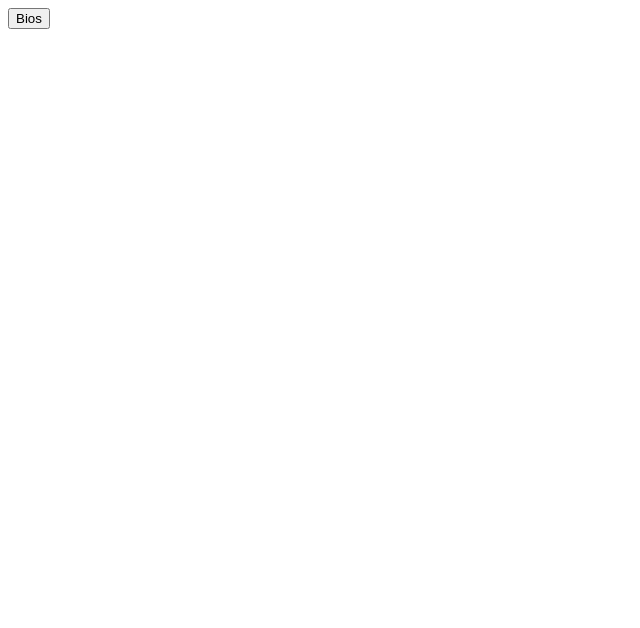
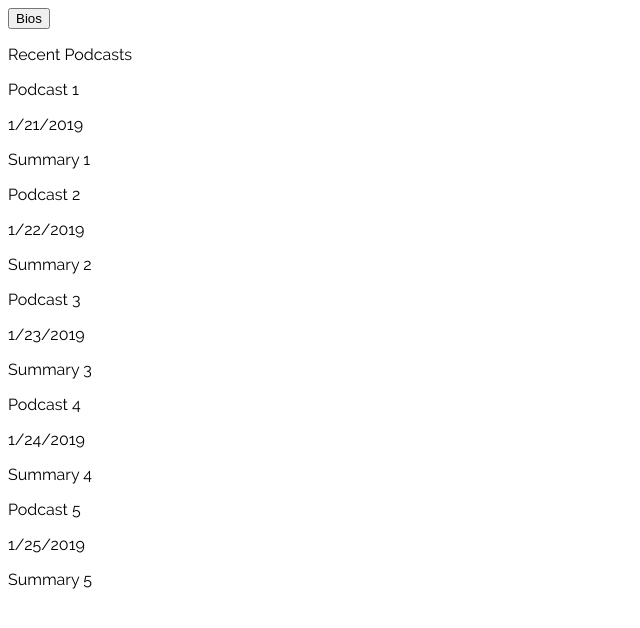
Before and after one commit to epatmalnieks/podcast, a Vue app: page /#/ in a window 1280 px wide. Shown: the top 628 px of the page, without its empty margins (0-640 px from the left). Built offline with nearby package versions, Linux system fonts and the light colour scheme.

Commit message:
Add fake list of recents

```diff
--- a/src/views/Home.vue
+++ b/src/views/Home.vue
@@ -1,12 +1,47 @@
 <template>
+<div>
   <div>
     <button @click='goToBios'>Bios</button>
   </div>
+  <div>
+    <p>Recent Podcasts</p>
+    <div v-for='(podcast, key) in recentPodcasts' :key='key'>
+    <p>{{podcast.title}}</p>
+    <p>{{podcast.date}}</p>
+    <p>{{podcast.summary}}</p>
+    </div>
+  </div>
+</div>
 </template>
 
 <script>
 export default {
   name: 'home',
+  data() {
+    return {
+      recentPodcasts: [{
+        title: 'Podcast 1',
+        date: '1/21/2019',
+        summary: 'Summary 1',
+      }, {
+        title: 'Podcast 2',
+        date: '1/22/2019',
+        summary: 'Summary 2',
+      }, {
+        title: 'Podcast 3',
+        date: '1/23/2019',
+        summary: 'Summary 3',
+      }, {
+        title: 'Podcast 4',
+        date: '1/24/2019',
+        summary: 'Summary 4',
+      }, {
+        title: 'Podcast 5',
+        date: '1/25/2019',
+        summary: 'Summary 5',
+      }],
+    };
+  },
   methods: {
     goToBios() {
       this.$router.push({ name: 'bios' });
```
